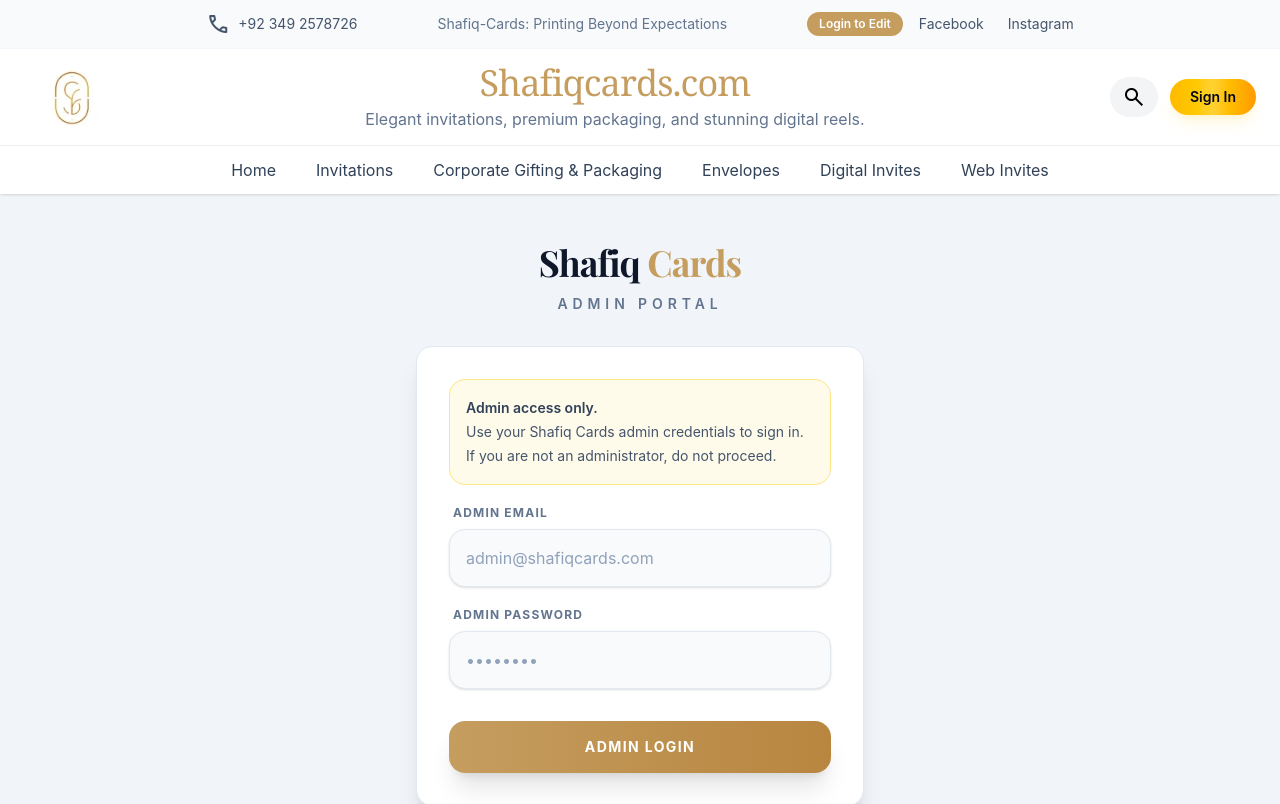
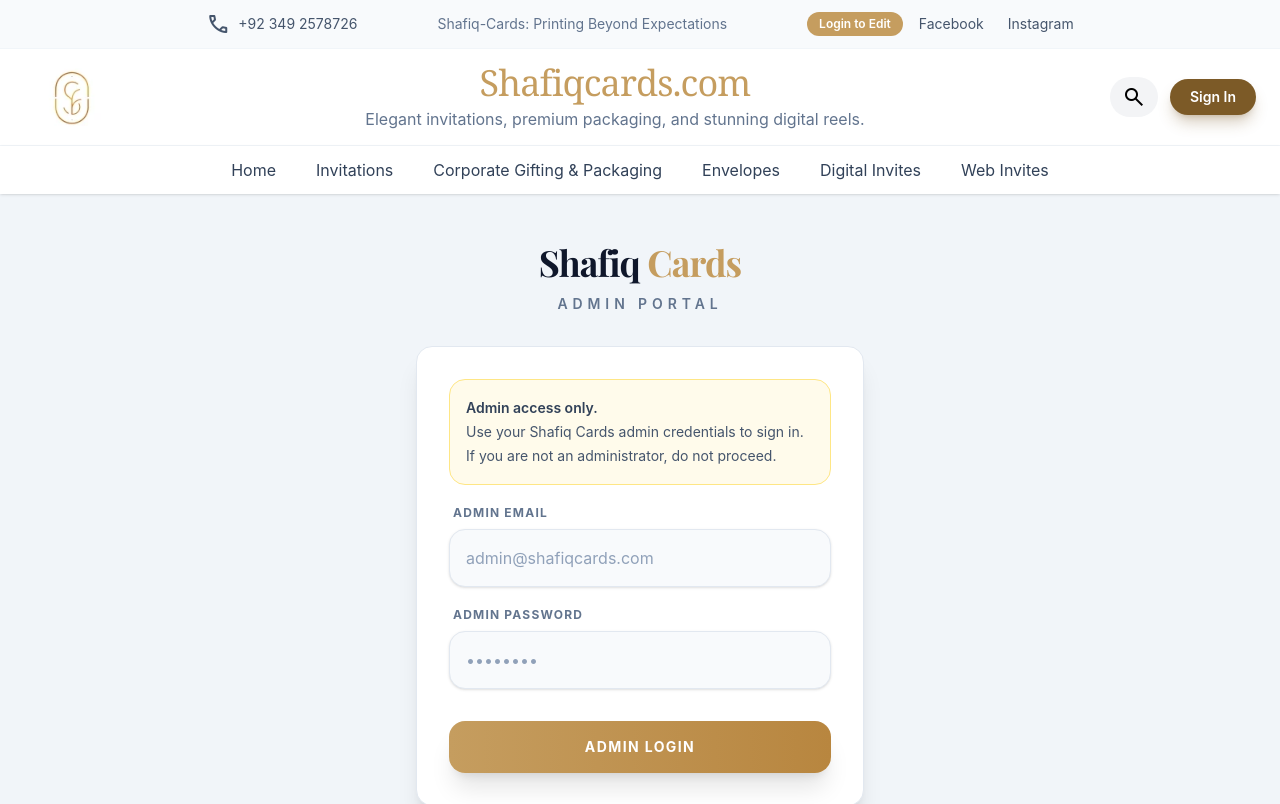
Before and after one commit to nofilimranofficial-wq/shafiqcards, a React (Vite) app: page /admin/login in a window 1280 px wide. Shown: the top 804 px of the page. Built offline with nearby package versions, Linux system fonts and the light colour scheme; a web font is replaced by a local one.

Commit message:
Update button styles in Header component

```diff
--- a/src/components/Header.jsx
+++ b/src/components/Header.jsx
@@ -181,14 +181,14 @@ const Header = () => {
             {!invitationAuth ? (
               <button
                 onClick={() => setLoginModal(true)}
-                className="hidden md:inline-flex items-center gap-2 rounded-full bg-gradient-to-r from-amber-400 via-amber-300 to-amber-500 px-5 py-2 text-sm font-semibold text-slate-950 shadow-lg shadow-amber-200/30 hover:from-amber-300 hover:via-amber-200 hover:to-amber-400 transition"
+                className="hidden md:inline-flex items-center gap-2 rounded-full bg-[#7c5a27] px-5 py-2 text-sm font-semibold text-white shadow-lg shadow-[#7c5a27]/30 hover:bg-[#63471f] transition"
               >
                 Sign In
               </button>
             ) : (
               <button
                 onClick={() => navigate(`/${invitationAuth.slug}`)}
-                className="hidden md:inline-flex items-center gap-2 rounded-full border border-amber-400 bg-white px-5 py-2 text-sm font-semibold text-slate-950 shadow-sm hover:bg-amber-50 transition"
+                className="hidden md:inline-flex items-center gap-2 rounded-full border border-[#7c5a27] bg-white px-5 py-2 text-sm font-semibold text-slate-950 shadow-sm hover:bg-[#f1e7da] transition"
               >
                 My Invite
               </button>
```
